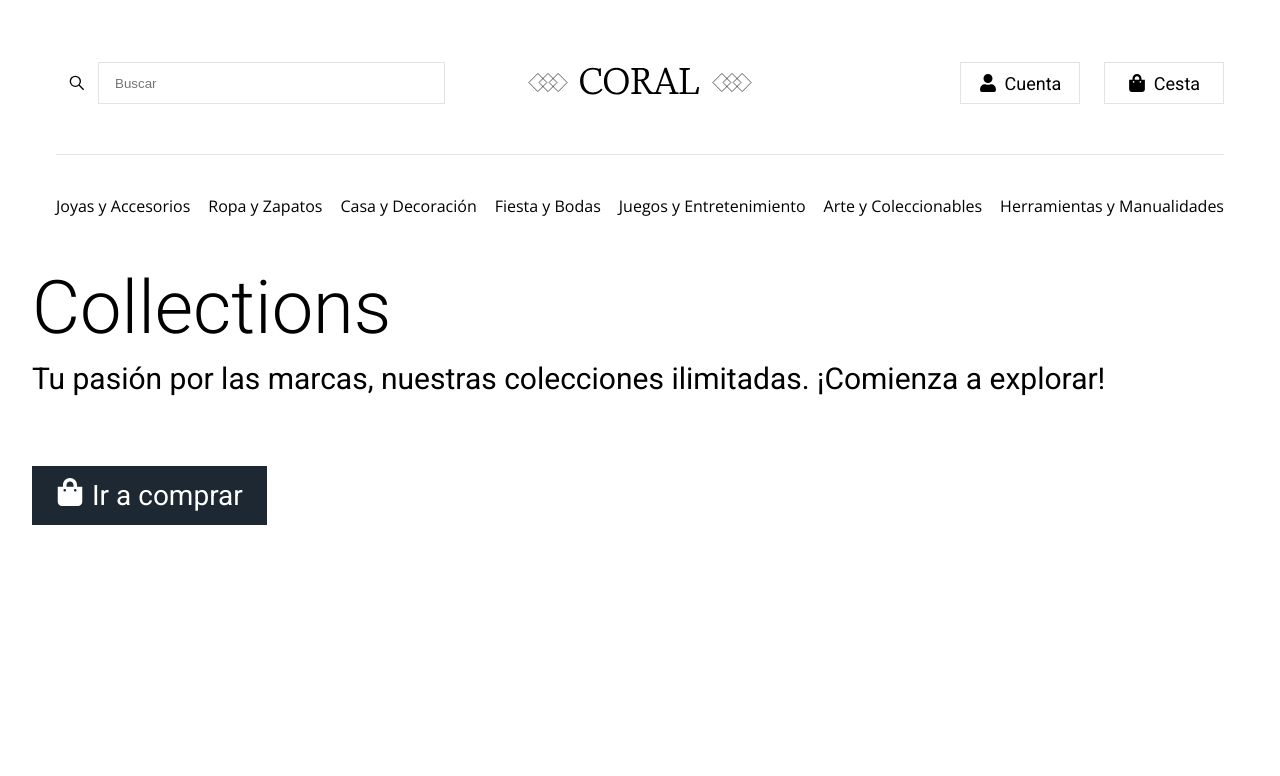
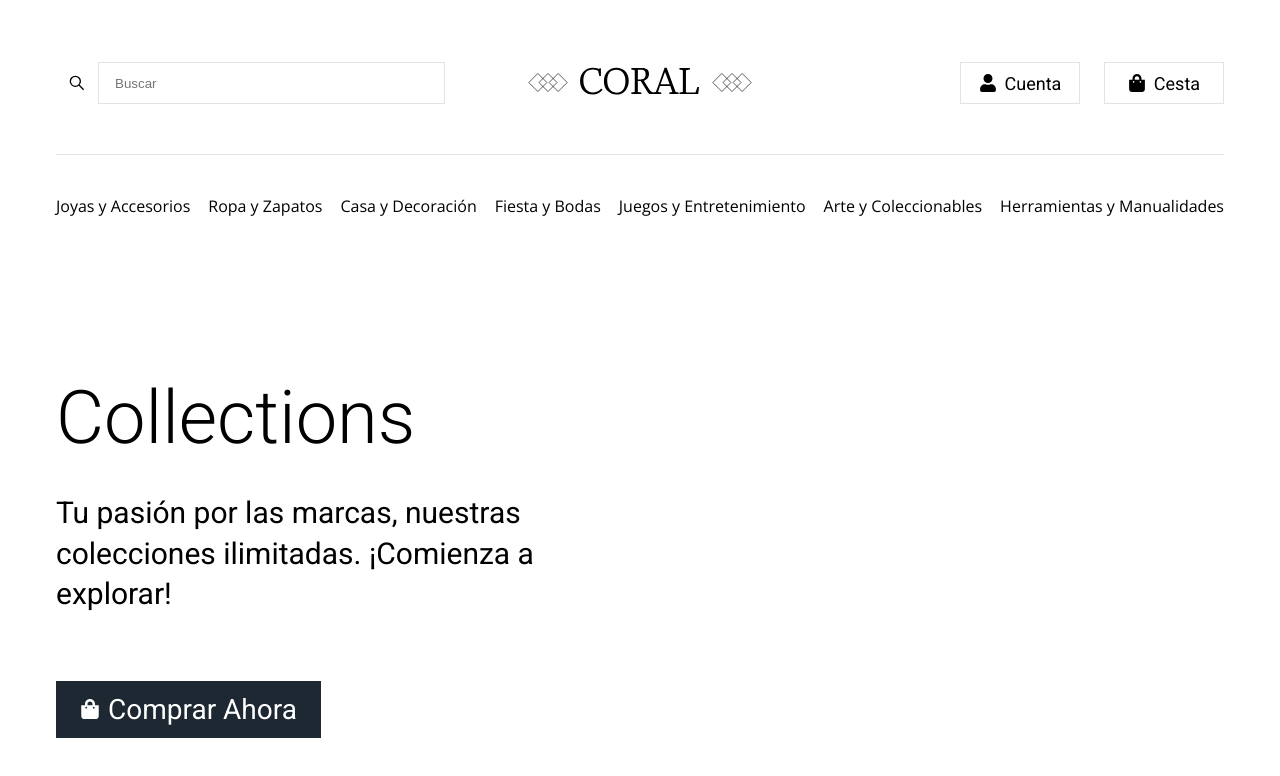
Before and after one commit to ceign/ecommerce-landing-page, a React (Vite) app: page / in a window 1280 px wide. Shown: the top 776 px of the page. Built offline with nearby package versions, Linux system fonts and the light colour scheme.

Commit message:
Working on the hero component, completing the child text and button component.

```diff
--- a/src/components/CTAButton.css
+++ b/src/components/CTAButton.css
@@ -3,14 +3,37 @@
   align-items: center;
   justify-content: center;
   gap: 8px;
-  color: var(--white-color-100);
-  background-color: var(--black-color-100);
   padding: 12px 24px;
   border: none;
   cursor: pointer;
   transition: .2s background-color ease-in-out;
 }
 
-.cta-button:hover {
+.hero-button {
+  width: 100%;
+  color: var(--white-color-100);
+  background-color: var(--black-color-100);
+}
+
+.hero-button span {
+  display: inline-flex;
+  align-items: center;
+  justify-content: center;
+  width: 20px;
+  height: 20px
+}
+
+.hero-button span>svg {
+  width: 100%;
+  height: 100%;
+}
+
+.hero-button:hover {
   background-color: var(--primary-color-100);
 }
+
+@media (width > 62em) {
+  .hero-button {
+    width: auto;
+  }
+}
--- a/src/components/CTAButton.jsx
+++ b/src/components/CTAButton.jsx
@@ -3,11 +3,11 @@ import { FaShoppingBag } from "react-icons/fa";
 
 const CTAButton = () => {
   return (
-    <button className="cta-button button-l">
+    <button className="hero-button cta-button button-l">
       <span>
         <FaShoppingBag />
       </span>
-      Ir a comprar
+      Comprar Ahora
     </button>
   )
 }
--- a/src/components/Hero.css
+++ b/src/components/Hero.css
@@ -1,3 +1,31 @@
 section.hero {
+  width: 100%;
+  max-width: 1000px;
+  margin: auto;
+}
+
+.hero .hero__wrapper {
   padding: 2rem;
 }
+
+@media (width > 62em) {
+  .hero .hero__wrapper {
+    padding: 100px 1rem;
+  }
+}
+
+@media (width > 75em) {
+  section.hero {
+    max-width: 1200px;
+  }
+
+  .hero .hero__wrapper {
+    padding: 142px 1rem;
+  }
+}
+
+@media (width > 100em) {
+  section.hero {
+    max-width: 1400px;
+  }
+}
--- a/src/components/Hero.jsx
+++ b/src/components/Hero.jsx
@@ -7,8 +7,10 @@ const Hero = () => {
   return (
     <>
       <section className="hero">
-        <HeroText />
-        <CTAButton />
+        <div className="hero__wrapper">
+          <HeroText />
+          <CTAButton />
+        </div>
       </section>
     </>
   )
--- a/src/components/HeroText.css
+++ b/src/components/HeroText.css
@@ -3,5 +3,24 @@
 }
 
 .hero-text__title {
+  text-align: center;
   margin: 0 0 24px;
 }
+
+.hero-text__paragraph {
+  text-align: center;
+}
+
+@media (width > 62em) {
+  .hero-text__wrapper {
+    max-width: 50%;
+  }
+
+  :is(.hero-text__title, .hero-text__paragraph) {
+    text-align: left;
+  }
+
+  .hero-text__title {
+    margin: 0 0 48px;
+  }
+}
--- a/src/components/HeroText.jsx
+++ b/src/components/HeroText.jsx
@@ -7,7 +7,7 @@ const HeroText = () => {
       <div className="hero-text__wrapper">
         <h1 className="hero-text__title body-01">Collections</h1>
 
-        <p className="paragraph-l">
+        <p className="hero-text__paragraph paragraph-l">
           Tu pasión por las marcas, nuestras colecciones ilimitadas. ¡Comienza a explorar!
         </p>
       </div>
```
